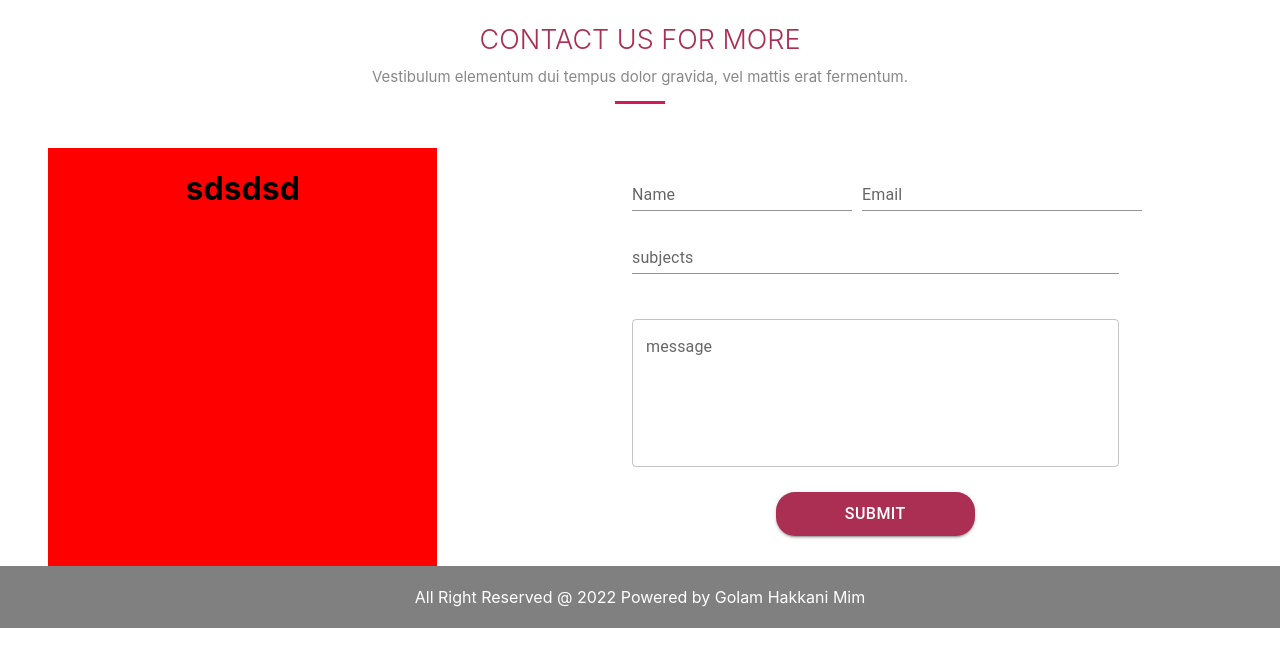
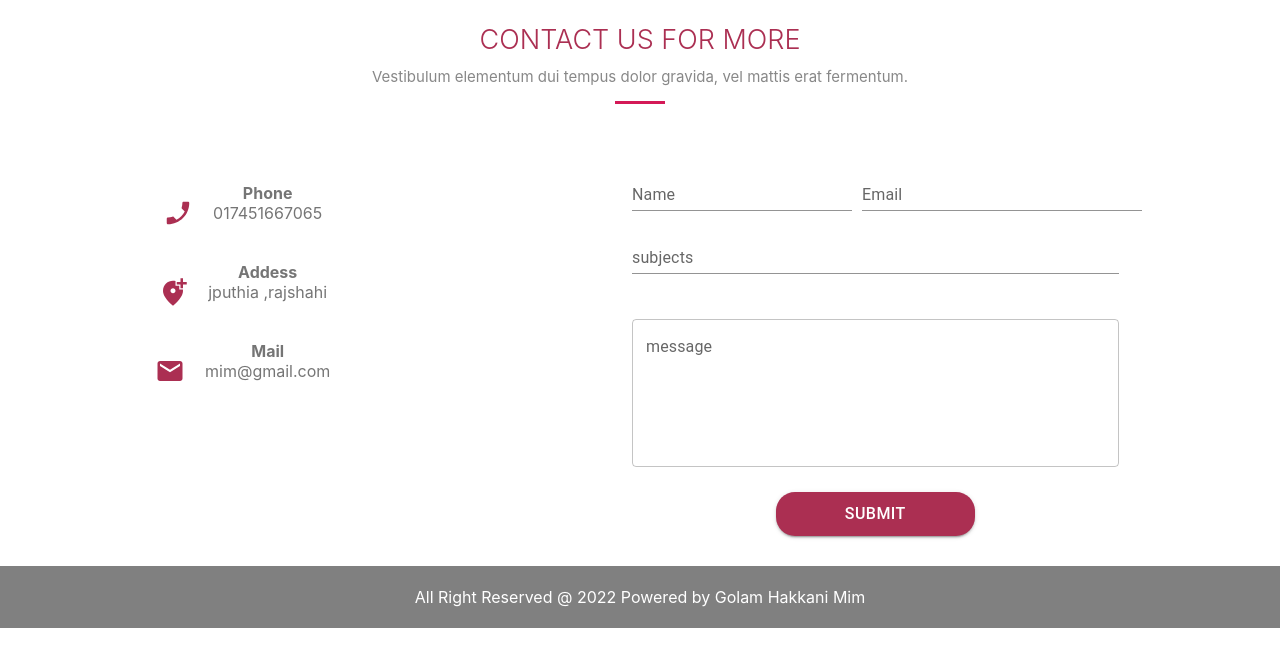
Before and after one commit to Mim-Hakkani/metrial-elegent-project, a React (Create React App) app: page / in a window 1280 px wide. Shown: the top 666 px of the page. Built offline with nearby package versions, Linux system fonts and the light colour scheme.

Commit message:
contact form is ready to use

```diff
--- a/src/Components/Contact/Contact.js
+++ b/src/Components/Contact/Contact.js
@@ -1,5 +1,8 @@
-import { Button, Container,  Grid,  TextField,} from '@mui/material';
+import { Button, Container,  Grid,   ListItemIcon,  TextField,} from '@mui/material';
 import { Box } from '@mui/system';
+import PhoneEnabledIcon from '@mui/icons-material/PhoneEnabled';
+import AddLocationAltIcon from '@mui/icons-material/AddLocationAlt';
+import MailIcon from '@mui/icons-material/Mail';
 import React from 'react';
 import './Contact.css'
 
@@ -34,9 +37,52 @@ const Contact = () => {
          <Container >
          <Grid container spacing={2}>
 
-            <Grid  xs={12} md={4} lg={4} sx={{background:'red'}} >
+            <Grid  xs={12} md={4} lg={4} >
 
-              <h1>sdsdsd</h1>
+              <Box sx={{mt:'35px' ,mb:'30px'}}>
+                  <ListItemIcon>
+                    <PhoneEnabledIcon
+                    sx={{
+                      mt:'15px',
+                      mr:'20px',
+                      color:'#ab2f52',
+                      fontSize:'30px',
+
+
+                      }} />
+                    <span> <b>Phone</b>  <br/> 017451667065</span>
+                  </ListItemIcon>
+              </Box>
+
+              <Box sx={{mb:'30px'}} >
+                  <ListItemIcon>
+                    <AddLocationAltIcon
+                    sx={{
+                      mt:'15px',
+                      mr:'20px',
+                      color:'#ab2f52',
+                      fontSize:'30px',
+
+
+                      }} />
+                    <span><b>Addess</b> <br/> jputhia ,rajshahi</span>
+                  </ListItemIcon>
+              </Box>
+
+              <Box sx={{mb:'30px'}}>
+                  <ListItemIcon>
+                    <MailIcon
+                    sx={{
+                      mt:'15px',
+                      mr:'20px',
+                      color:'#ab2f52',
+                      fontSize:'30px',
+
+
+                      }} />
+                    <span><b>Mail</b> <br/>mim@gmail.com</span>
+                  </ListItemIcon>
+              </Box>
 
             </Grid>
 
```
